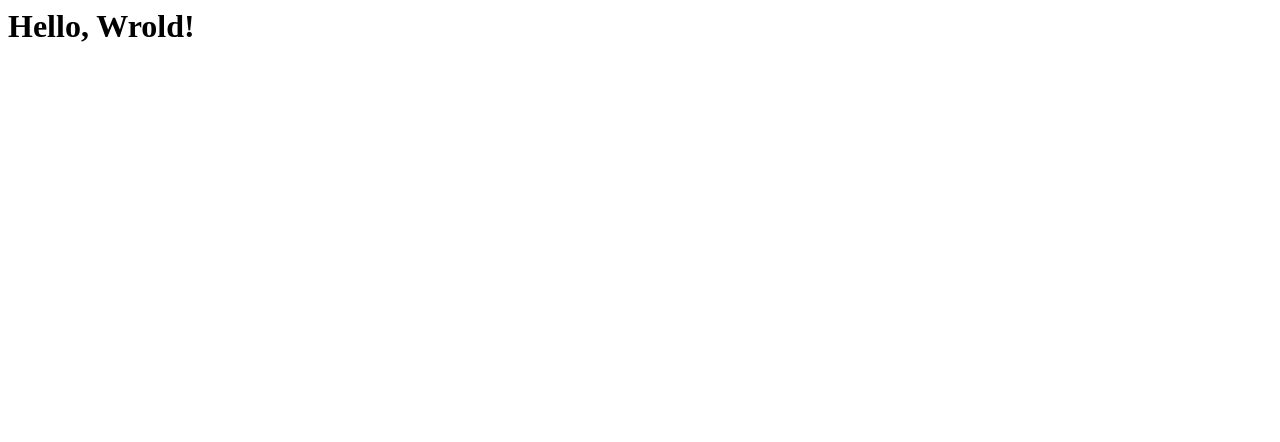
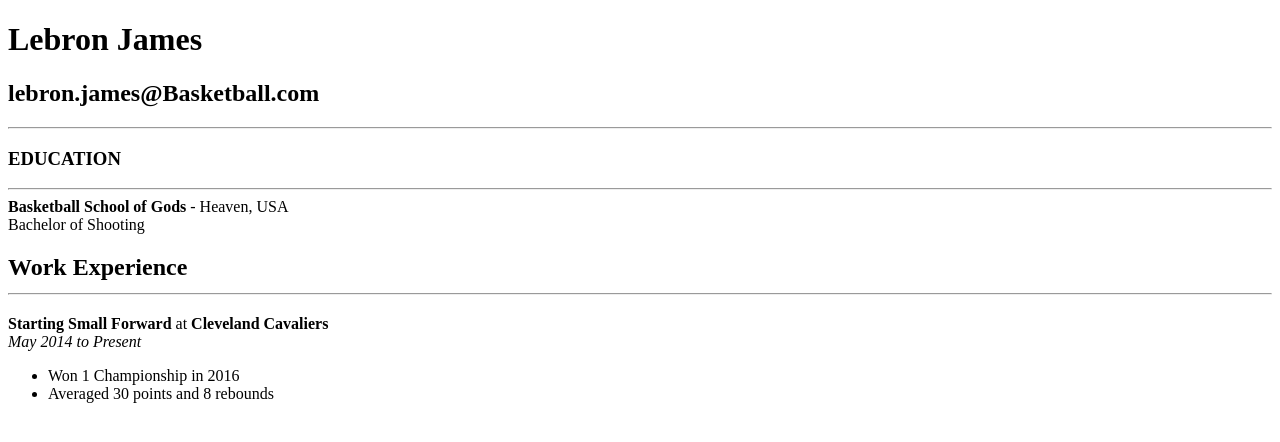
Before and after one commit to corymoelis/myFirstWebsite, a plain HTML site: page index.html in a window 1280 px wide. Drawn offline with Linux system fonts and the light colour scheme.

Commit message:
Resume update

```diff
--- a/index.html
+++ b/index.html
@@ -1 +1,43 @@
-<h1>Hello, Wrold!</h1>
+<!doctype html>
+<html>
+	<head>
+		<title>Lebron James Resume</title>
+		<meta name="description"
+		content="This is an example of a meta description. This will show up in search results.">
+		<link rel="stylesheet" href="styles/main.css">
+	</head>
+
+	<body>
+		<h1 class="main-title test-title">
+			Lebron James
+		</h1>
+		<h2>
+			lebron.james@Basketball.com
+		</h2>
+		<hr>
+		<h3>
+			EDUCATION
+		</h3>
+		<hr>
+			<strong>Basketball School of Gods </strong>- Heaven, USA
+
+			<br>
+			Bachelor of Shooting
+		<h2>
+			Work Experience
+			<hr>
+		</h2>
+		<strong>
+			Starting Small Forward
+		</strong>
+			at
+		<strong>Cleveland Cavaliers</strong>
+		<br>
+		<em>May 2014 to Present</em>
+		<ul>
+			<li>Won 1 Championship in 2016</li>
+			<li>Averaged 30 points and 8 rebounds</li>
+		</ul>
+
+	</body>
+</html>
```
